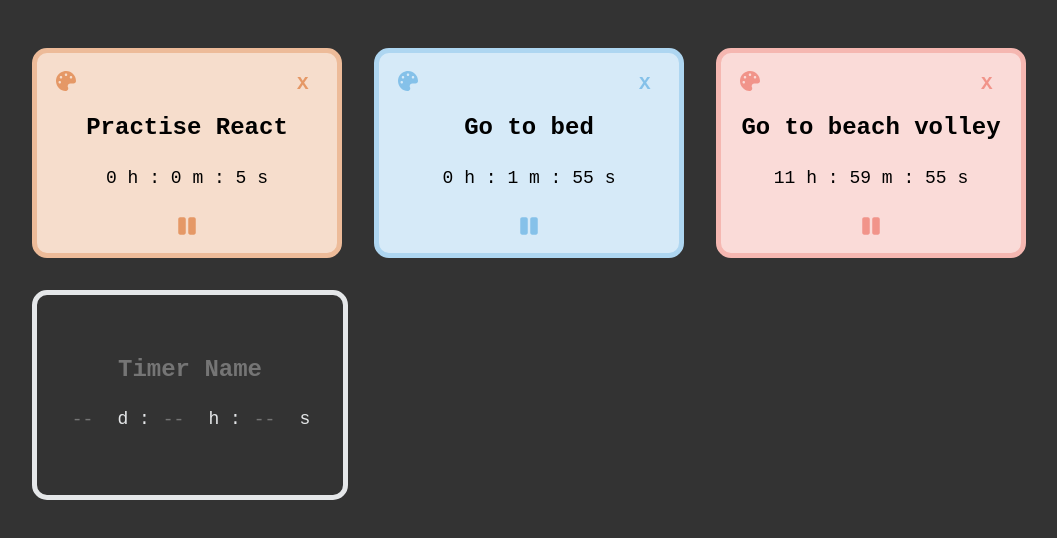
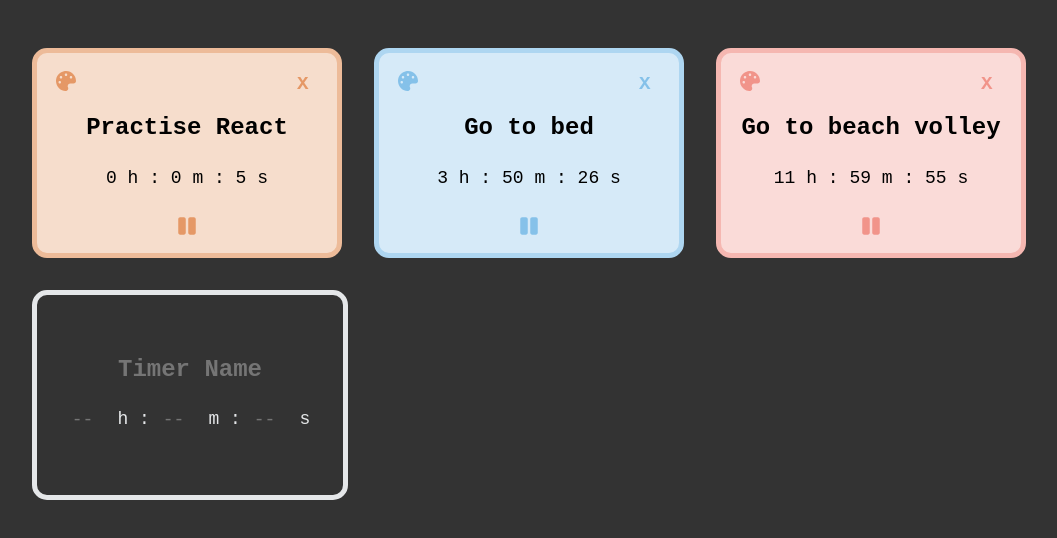
Before and after one commit to amundsno/amundsno.github.io, a React (Create React App) app: page / in a window 1280 px wide. Shown: the top 538 px of the page, without its empty margins (16-1073 px from the left). Built offline with nearby package versions, Linux system fonts and the light colour scheme.

Commit message:
Adding new timers working

```diff
--- a/src/components/TimerDeck/TimerCard/TimerCard.js
+++ b/src/components/TimerDeck/TimerCard/TimerCard.js
@@ -7,14 +7,16 @@ import { useContext, useEffect, useState } from 'react'
 import TimerContext from '../../../context/TimerContext'
 
 const TimerCard = ({ id }) => {
-    const { timers, setTimers } = useContext(TimerContext)
+    const { timers, setTimers, titleRef } = useContext(TimerContext)
 
     const timer = timers.find((timer) => timer.id === id)
 
     const getRemainingTime = () => {
-        const seconds = Math.floor((timer.endTime - new Date().getTime()) / 1000)
-        const minutes = Math.floor(seconds / 60)
-        const hours = Math.floor(minutes / 60)
+        const currentTime = new Date().getTime()
+        const roundMethod = timer.endTime - currentTime > 0 ? Math.floor : Math.ceil
+        const seconds = roundMethod((timer.endTime - currentTime) / 1000)
+        const minutes = roundMethod(seconds / 60)
+        const hours = roundMethod(minutes / 60)
         return { hours: hours % 24, minutes: minutes % 60, seconds: seconds % 60 }
     }
 
@@ -22,6 +24,7 @@ const TimerCard = ({ id }) => {
 
     const handleDelete = () => {
         setTimers(timers.filter((timer) => timer.id !== id))
+        titleRef.current.focus()
     }
 
     useEffect(() => {
@@ -45,17 +48,11 @@ const TimerCard = ({ id }) => {
                 <DeleteButton handleDelete={handleDelete} />
             </div>
             <h2 className="timerCardTitle">{timer.title}</h2>
-            {remainingTime.hours >= 0 &&
-                <p className='timer'>
-                    {remainingTime.hours} h : {remainingTime.minutes} m : {remainingTime.seconds} s
-                </p>
-            }
-            {remainingTime.hours < 0 &&
-                <p className='timer'>
-                    0 h : 0 m : 0 s
-                </p>
-            }
+            <p className='timer'>
+                {remainingTime.hours} h : {remainingTime.minutes} m : {remainingTime.seconds} s
+            </p>
             <button className='togglePausePlayButton'>
+                {/* TODO: Repeat button would be nice as well */}
                 <FaPause size={20} />
             </button>
         </div>
--- a/src/components/TimerDeck/TimerDeck.js
+++ b/src/components/TimerDeck/TimerDeck.js
@@ -15,6 +15,13 @@ const TimerDeck = () => {
         ))}
 
         <TimerForm />
+        {!timers.length &&
+        <p className="instructions">
+            Give your timer a name, <br />
+            TAB to enter duration, <br />
+            ENTER to start
+        </p>
+        }
       </main>
   )
 }
--- /dev/null
+++ b/src/components/TimerDeck/TimerForm/TimeInput.js
@@ -0,0 +1,18 @@
+
+
+const TimeInput = ({ duration, setDuration, label }) => {
+    return (
+        <span style={{ display: 'inline-flex' }}>
+            <input
+            type='text'
+            placeholder='--'
+            size={2}
+            value={duration}
+            onChange={(e) => setDuration(e.target.value)}
+            />
+            <label>{label}</label>
+        </span>
+    )
+}
+
+export default TimeInput
--- a/src/components/TimerDeck/TimerForm/TimerForm.js
+++ b/src/components/TimerDeck/TimerForm/TimerForm.js
@@ -1,26 +1,53 @@
+import { useContext, useState } from "react"
+import TimerContext from "../../../context/TimerContext"
+import TitleInput from "./TitleInput"
+import TimeInput from "./TimeInput"
 
 const TimerForm = () => {
+    const { timers, setTimers, titleRef } = useContext(TimerContext)
+
+    const [title, setTitle] = useState('')
+    const [hours, setHours] = useState('')
+    const [minutes, setMinutes] = useState('')
+    const [seconds, setSeconds] = useState('')
+
+
+
+    const handleSubmit = (e) => {
+        e.preventDefault()
+
+        const hoursInt = hours ? parseInt(hours) : 0
+        const minutesInt = minutes ? parseInt(minutes) : 0
+        const secondsInt = seconds ? parseInt(seconds) : 0
+
+        const newTimer = {
+            id: timers.length ? timers[timers.length - 1].id + 1 : 0,
+            title,
+            endTime: new Date().getTime() + ((hoursInt * 60 + minutesInt) * 60 + secondsInt + 1) * 1000,
+            colors: {
+                background: "#F6DDCC",
+                border: "#EDBB99",
+                button: "#E59866"
+            }
+        }
+        title && setTimers([...timers, newTimer])
+        setHours('')
+        setMinutes('')
+        setSeconds('')
+        setTitle('')
+        titleRef.current.focus()
+    }
+
     return (
         <div className="timerCard inactive">
-            <form>
-                <input className='titleInput' type='text' placeholder='Timer Name' />
+            <form onSubmit={handleSubmit}>
+                <TitleInput title={title} setTitle={setTitle} titleRef={titleRef} />
                 <div className='timeInputContainer'>
-                    <span style={{ display: 'inline-flex' }}>
-                        <input type='text' placeholder='--' size={2} />
-                        <label>&nbsp;d :&nbsp;</label>
-                    </span>
-
-                    <span style={{ display: 'inline-flex' }}>
-                        <input type='text' placeholder='--' size={2} />
-                        <label>&nbsp;h :&nbsp;</label>
-                    </span>
-
-                    <span style={{ display: 'inline-flex' }}>
-                        <input type='text' placeholder='--' size={2} />
-                        <label>&nbsp;s</label>
-                    </span>
+                    <TimeInput label={'\xa0h :\xa0'} duration={hours} setDuration={setHours} />
+                    <TimeInput label={'\xa0m :\xa0'} duration={minutes} setDuration={setMinutes} />
+                    <TimeInput label={'\xa0s'} duration={seconds} setDuration={setSeconds} />
                 </div>
-
+                <input hidden type="submit" />
             </form>
         </div>
     )
--- /dev/null
+++ b/src/components/TimerDeck/TimerForm/TitleInput.js
@@ -0,0 +1,19 @@
+
+
+const TitleInput = ({ title, setTitle, titleRef }) => {
+    return (
+        <input
+            autoFocus={true}
+            className='titleInput'
+            name="timerTitle"
+            type='text'
+            placeholder='Timer Name'
+            value={title}
+            onChange={(e) => setTitle(e.target.value)}
+            autoComplete="off"
+            ref={titleRef}
+        />
+    )
+}
+
+export default TitleInput
--- a/src/context/TimerContext.js
+++ b/src/context/TimerContext.js
@@ -1,8 +1,10 @@
-import { createContext, useState } from "react";
+import { createContext, useState, useRef } from "react";
 
 const TimerContext = createContext({})
 
 export const TimerContextProvider = ({ children }) => {
+
+    const titleRef = useRef()
 
     const [timers, setTimers] = useState([
         {
@@ -18,7 +20,7 @@ export const TimerContextProvider = ({ children }) => {
         {
             id: "1",
             title: "Go to bed",
-            endTime: new Date().getTime() + 2 * 60 * 1000,
+            endTime: new Date().getTime() + ((3 * 60 + 50) * 60 + 30 + 1) * 1000,
             colors: {
                 background: "#D6EAF8",
                 border: "#AED6F1",
@@ -39,7 +41,8 @@ export const TimerContextProvider = ({ children }) => {
 
     return (
         <TimerContext.Provider value={{
-            timers, setTimers
+            timers, setTimers,
+            titleRef
         }} >
             {children}
         </TimerContext.Provider>
--- a/src/index.css
+++ b/src/index.css
@@ -111,3 +111,12 @@ input{
 .inactive input{
   color: inherit;
 }
+
+.instructions{
+  display: block;
+  width: 300px;
+  color: #E5E7E9;
+  font-size:larger;
+  margin-top: 2.4em;
+  line-height: 2.5em;
+}
```
